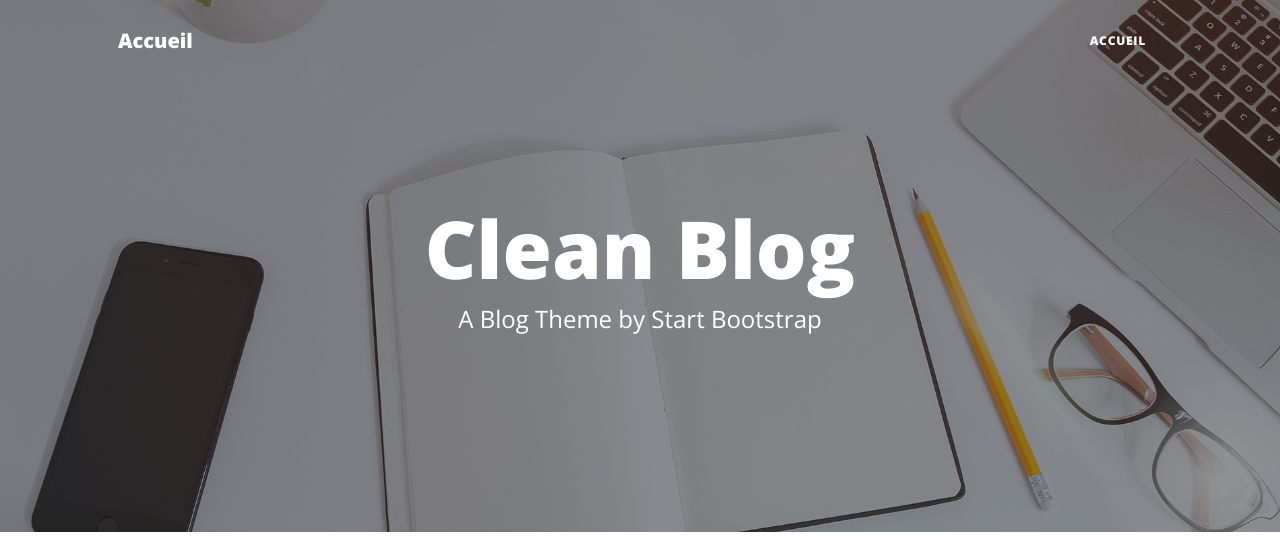
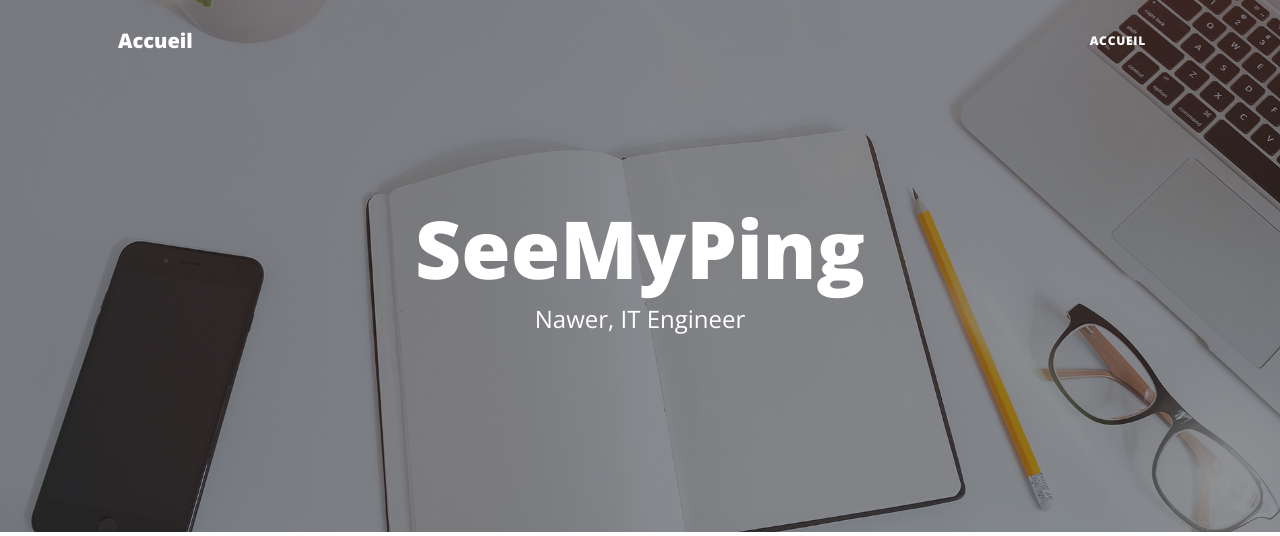
Before and after one commit to SeeMyPing/seemyping.xyz, a Django app: page / in a window 1280 px wide. Shown: the top 536 px of the page. Run offline with Django 5.2, Linux system fonts and the light colour scheme; data that the repository does not hold is empty; some libraries are stand-ins or nearby versions.

Commit message:
prod edit and thubnails

```diff
--- a/src/posts/models.py
+++ b/src/posts/models.py
@@ -12,6 +12,8 @@
 
     is_published = models.BooleanField(default=False, verbose_name="Published")
     content = models.TextField(blank=True, verbose_name="Content")
+
+    thumbnail = models.ImageField(upload_to='thumbnails/', blank=True, null=True)
 
     updated_at = models.DateTimeField(auto_now=True)
     created_at =  models.DateTimeField(auto_now_add=True, editable=False) #TODO: Make this immutable
--- a/src/seemyping/urls.py
+++ b/src/seemyping/urls.py
@@ -14,13 +14,16 @@
     1. Import the include() function: from django.urls import include, path
     2. Add a URL to urlpatterns:  path('blog/', include('blog.urls'))
 """
+from django.urls import path, include
 from django.contrib import admin
-from django.urls import path, include
+from django.conf.urls.static import static
 
 from posts.views import BlogHome
+from seemyping import settings
+
 
 urlpatterns = [
     path('', BlogHome.as_view(), name="home"),
     path('manage/', admin.site.urls),
     path('blog/', include('posts.urls')),
-]
+] + static(settings.MEDIA_URL, document_root=settings.MEDIA_ROOT)
--- a/src/templates/home/home.html
+++ b/src/templates/home/home.html
@@ -11,8 +11,8 @@
                 <div class="row gx-4 gx-lg-5 justify-content-center">
                     <div class="col-md-10 col-lg-8 col-xl-7">
                         <div class="site-heading">
-                            <h1>Clean Blog</h1>
-                            <span class="subheading">A Blog Theme by Start Bootstrap</span>
+                            <h1>SeeMyPing</h1>
+                            <span class="subheading">Nawer, IT Engineer</span>
                         </div>
                     </div>
                 </div>
--- a/src/templates/posts/detail.html
+++ b/src/templates/posts/detail.html
@@ -4,7 +4,7 @@
 
 {% block content %}
         <!-- Page Header-->
-        <header class="masthead" style="background-image: url('{% static 'assets/home-bg.jpg' %}')">
+        <header class="masthead" style="background-image: url('{{ post.thumbnail.url }}')">
             <div class="container position-relative px-4 px-lg-5">
                 <div class="row gx-4 gx-lg-5 justify-content-center">
                     <div class="col-md-10 col-lg-8 col-xl-7">
```
Also changed, not shown: src/seemyping/settings.py (+7 -2 lines), src/posts/migrations/0002_blogpost_thumbnail.py (added), 1 other file.
